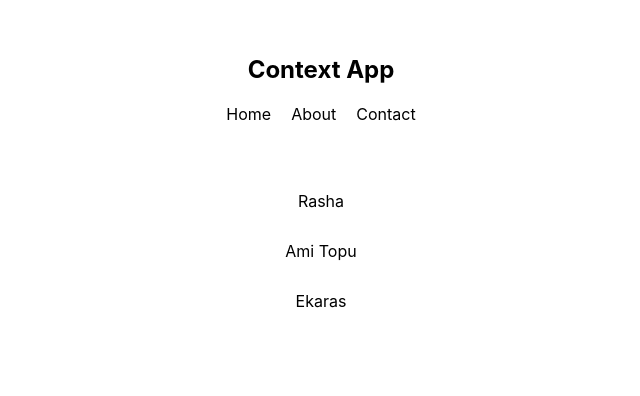
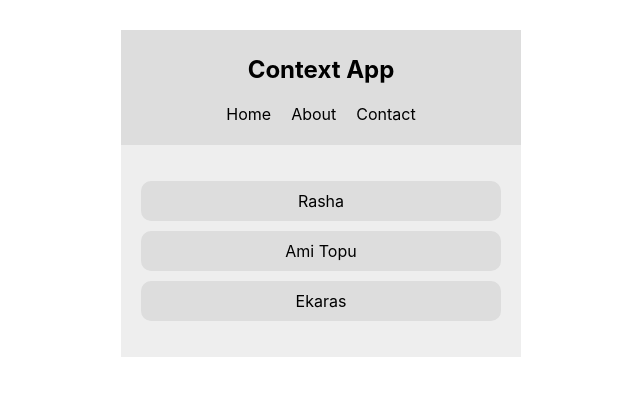
Before and after one commit to sadiaRia/contextApp, a React (Create React App) app: page / in a window 1280 px wide. Shown: the top 396 px of the page, without its empty margins (319-959 px from the left). Built offline with nearby package versions, Linux system fonts and the light colour scheme.

Commit message:
one way of accessing context

```diff
--- a/src/App.js
+++ b/src/App.js
@@ -1,7 +1,7 @@
 import React from 'react';
 import Navbar from './components/Navbar';
 import BookList from './components/BookList';
-import ThemeContextProvider from './components/contexts/ThemeContext';
+import ThemeContextProvider from './contexts/ThemeContext';
 
 function App() {
   return (
--- a/src/components/BookList.jsx
+++ b/src/components/BookList.jsx
@@ -1,14 +1,17 @@
 import React, { Component } from 'react';
+import { ThemeContext } from '../contexts/ThemeContext';
 
 class BookList extends Component {
-  state = {}
+  static contextType = ThemeContext;
   render() {
+    const { isLightTheme, light, dark } = this.context;
+    const theme = isLightTheme ? light : dark;
     return (
-      <div className='book-list'>
+      <div className='book-list' style={{color:theme.syntax,background:theme.bg}}>
         <ul>
-          <li>Rasha</li>
-          <li>Ami Topu</li>
-          <li>Ekaras</li>
+          <li style={{background:theme.ui}}>Rasha</li>
+          <li style={{background:theme.ui}}>Ami Topu</li>
+          <li style={{background:theme.ui}}>Ekaras</li>
         </ul>
       </div>
 
--- a/src/components/Navbar.jsx
+++ b/src/components/Navbar.jsx
@@ -1,9 +1,12 @@
-import React,{Component} from 'react';
-
+import React, { Component } from 'react';
+import { ThemeContext } from '../contexts/ThemeContext';
 class Navbar extends Component {
+  static contextType = ThemeContext;
   render() {
+    const { isLightTheme, light, dark } = this.context;
+    const theme = isLightTheme ? light : dark;
     return (
-      <nav>
+      <nav style={{background:theme.ui,color:theme.color}}>
         <h1>Context App</h1>
         <ul>
           <li>Home </li>
@@ -11,7 +14,7 @@
           <li>Contact</li>
         </ul>
       </nav>
-      );
+    );
   }
 }
 
```
Also changed, not shown: src/contexts/ThemeContext.jsx (renamed from src/components/contexts/ThemeContext.jsx, +4 -4 lines).
